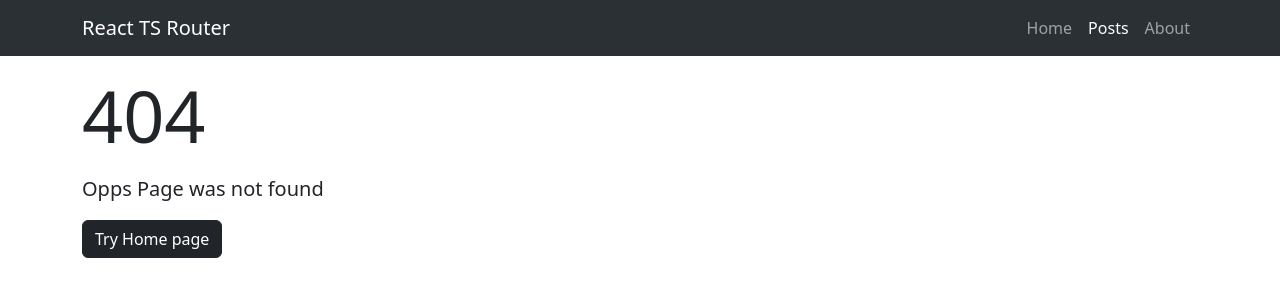
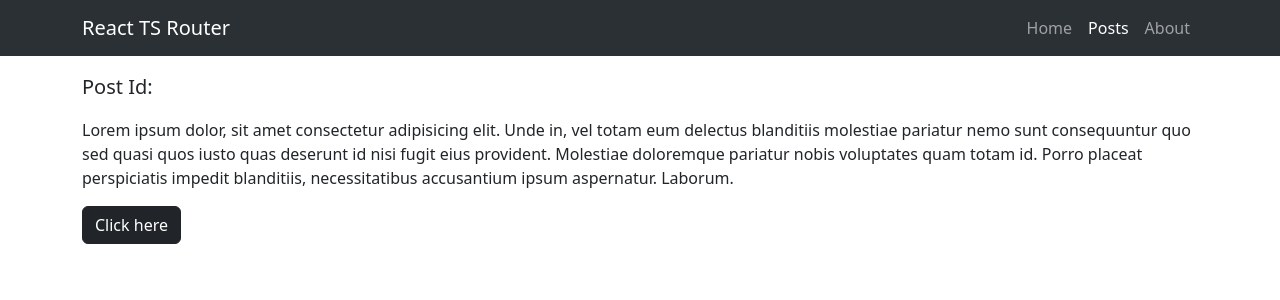
Before and after one commit to MariusCodeAcademy/type19_19_react_ts_event_fetch, a React (Vite) app: page /posts/1 in a window 1280 px wide. Before the commit this address had no page. Shown: the top 300 px of the page. Built offline with nearby package versions, Linux system fonts and the light colour scheme; no server answers.

Commit message:
get curren post

```diff
--- a/src/App.tsx
+++ b/src/App.tsx
@@ -7,6 +7,7 @@ import PostsPage from './pages/PostsPage';
 import AboutPage from './pages/AboutPage';
 import Header from './components/layout/Header';
 import NotFoundPage from './pages/NotFoundPage';
+import SinglePostPage from './pages/SinglePostPage';
 
 // 404 not found page support
 
@@ -22,6 +23,7 @@ export default function App() {
       <Routes>
         <Route path='/' element={<HomePage />} />
         <Route path='/posts' element={<PostsPage />} />
+        <Route path='/posts/:postId' element={<SinglePostPage />} />
         <Route path='/about' element={<AboutPage />} />
         <Route path='*' element={<NotFoundPage />} />
       </Routes>
--- a/src/components/posts/Post.tsx
+++ b/src/components/posts/Post.tsx
@@ -14,7 +14,7 @@ export default function Post({ item }: PostProps) {
         <p className='card-text'>{item.body.slice(0, 100)}...</p>
       </div>
       <div className='card-footer'>
-        <Link to={'/posts/1'} className='btn btn-outline-secondary'>
+        <Link to={`/posts/${item.id}`} className='btn btn-outline-secondary'>
           Read more...
         </Link>
       </div>
--- a/src/pages/SinglePostPage.tsx
+++ b/src/pages/SinglePostPage.tsx
@@ -1,11 +1,17 @@
 import { useEffect, useState } from 'react';
 import { PostObj } from '../types/types';
 import { getApiData } from '../helper/helper';
+import { Params, useParams } from 'react-router-dom';
 
-const postUrl = 'https://jsonplaceholder.typicode.com/posts/15';
+const postUrl = 'https://jsonplaceholder.typicode.com/posts';
+
+type ParamsType = Readonly<Params<string>> & {
+  postId?: string;
+};
 
 export default function SinglePostPage() {
   // pasiimti currentPosId is routerio
+  const { postId }: ParamsType = useParams();
   // parsiusti konkretu posta
 
   const [currentPost, setCurrentPost] = useState<PostObj | null>(null);
@@ -13,17 +19,26 @@ export default function SinglePostPage() {
   console.log('currentPost ===', currentPost);
 
   useEffect(() => {
-    getApiData<PostObj>(postUrl).then((post) => {
+    getApiData<PostObj>(`${postUrl}/${postId}`).then((post) => {
       // jei post ne void
       if (post) {
         setCurrentPost(post);
       }
     });
-  }, []);
+  }, [postId]);
 
   return (
-    <div>
-      <h1>{currentPost?.title}</h1>
+    <div className='container'>
+      <h1 className='display-2 my-3'>{currentPost?.title}</h1>
+      <p className='lead'>Post Id: {currentPost?.id}</p>
+      <p>
+        Lorem ipsum dolor, sit amet consectetur adipisicing elit. Unde in, vel totam eum delectus
+        blanditiis molestiae pariatur nemo sunt consequuntur quo sed quasi quos iusto quas deserunt
+        id nisi fugit eius provident. Molestiae doloremque pariatur nobis voluptates quam totam id.
+        Porro placeat perspiciatis impedit blanditiis, necessitatibus accusantium ipsum aspernatur.
+        Laborum.
+      </p>
+      <button className='btn btn-dark'>Click here</button>
     </div>
   );
 }
```
